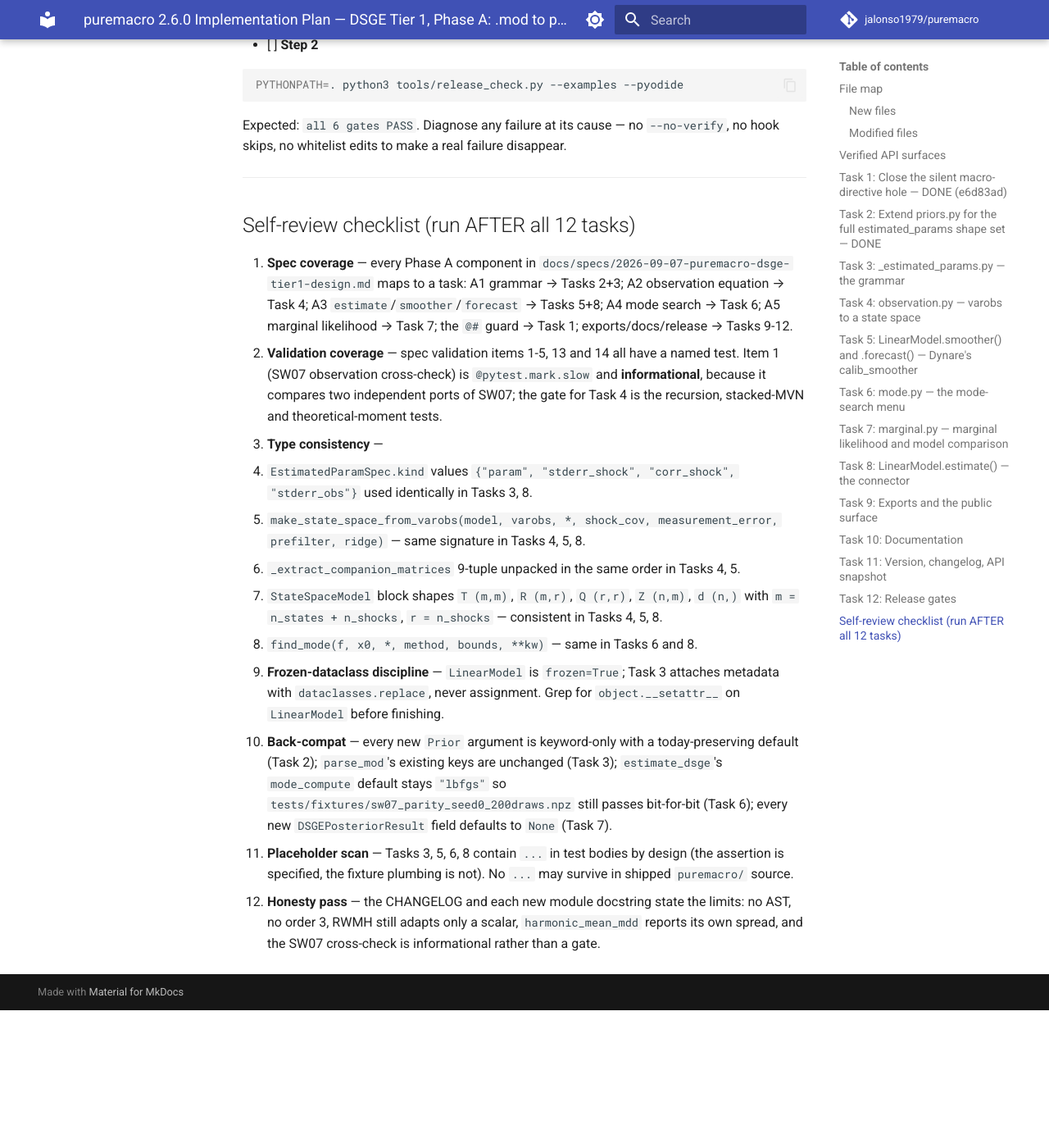
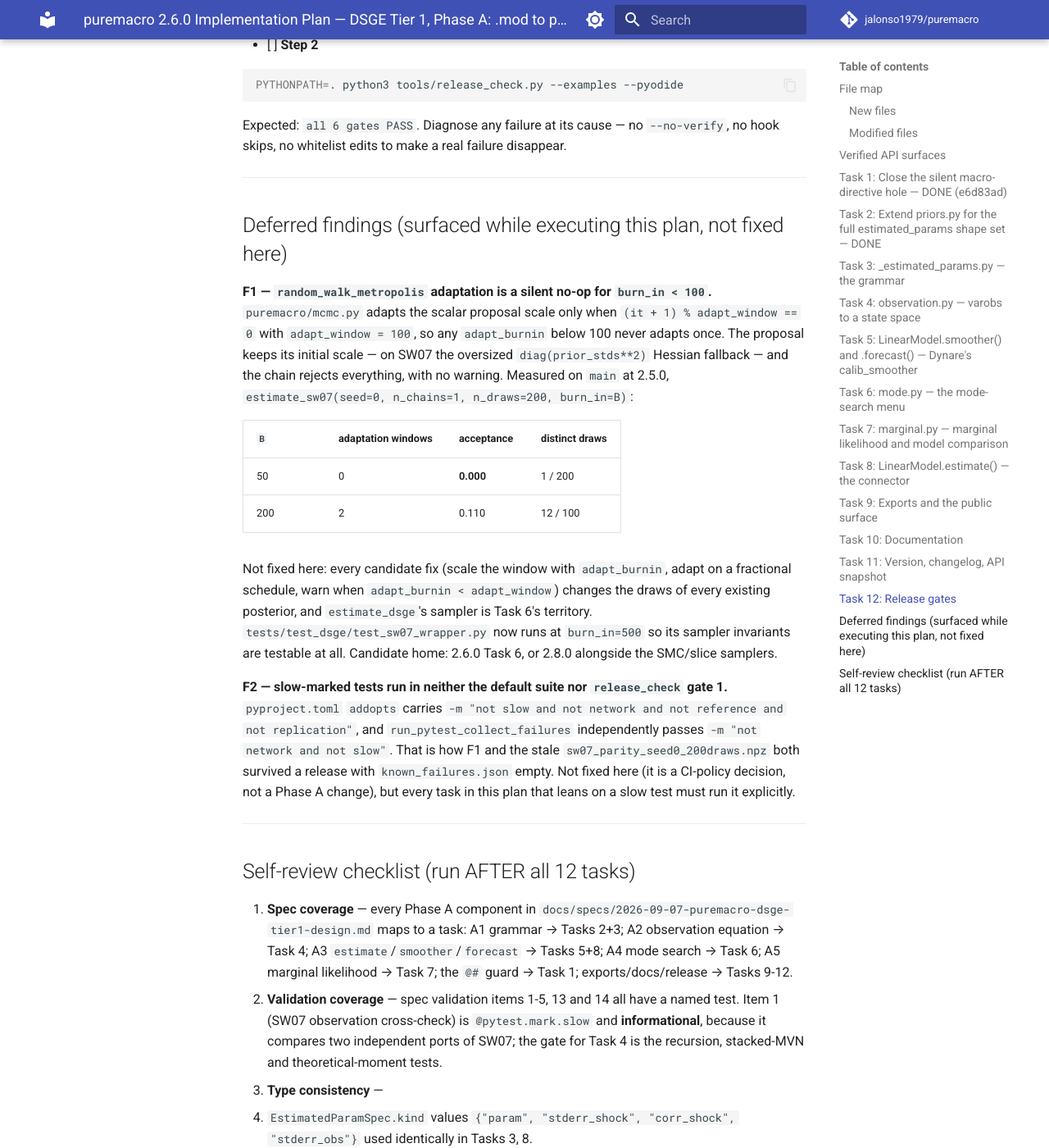
Before and after one commit to jalonso1979/puremacro, an MkDocs documentation site: the page built from docs/plans/2026-09-07-puremacro-260-dsge-estimation-phase-a-plan.md, in a window 1280 px wide and 1400 px high, scrolled down 24063 px. Shown: the whole window at 82% size. Built offline with MkDocs 1.6.1 and Material for MkDocs 9.7.7, drawn with Linux system fonts in a browser that asks for light colours; comment, search, counter and statistics services are not loaded; before the commit the page ends 25295 px from its top, so only the background shows below that.

Commit message:
test(dsge): refresh the SW07 parity golden, stale since the 2.5.0 Kalman fix
test_sw07_parity_short_chain has been failing since the 2.5.0 release. Nothing
noticed: slow-marked tests run in neither the default suite (pyproject addopts)
nor release_check gate 1, and known_failures.json is empty.

Two deliberate 2.5.0 fixes moved the SW07 log-posterior at every parameter
vector while the frozen fixture kept the pre-fix values. The gap decomposes
completely, with nothing unexplained beyond 5e-4 log points (the last-bit
Kalman noise the test's own docstring budgets for):

  draw   total gap   Kalman fix   prior fix   prior fix (independent)
     0    111.5126     109.3991      2.1135                    2.1140
    60    112.7315     111.8355      0.8961                    0.8960
   199    111.0451     111.0503     -0.0052                   -0.0050

The Kalman term is the diffuse P0 = 1e6*I giving way to the unconditional
Lyapunov covariance (CHANGELOG records +113.99 at the shipped starting values);
it is isolated by restoring the old initialisation. The prior term is the
inverse gamma becoming Dynare's inverse_gamma_specification + lpdfig1; it is
confirmed independently by reconstructing the pre-2.4.1 density the CHANGELOG
describes and differencing it, which reproduces the residual to ~1e-4 at every
probe draw.

Only log_posterior_trace is regenerated, at the same frozen draws. The draws
are probe points and stay frozen, so the check remains independent of today's
sampler; every other array in the .npz is byte-identical.

burn_in in the fresh-chain half goes 50 -> 500. random_walk_metropolis adapts
its proposal scale only on (it + 1) % 100 == 0, so burn_in=50 never adapts
once, the proposal keeps the oversized diag(prior_stds**2) fallback scale, and
the chain rejected all 200 draws (acceptance 0.000, one distinct draw; 0.110 at
burn_in=200). The sampler gap itself is recorded as deferred finding F1 in the
Phase A plan rather than fixed here: every candidate fix changes the draws of
every existing posterior.

Co-Authored-By: Claude Opus 5 <noreply@anthropic.com>
Claude-Session: https://claude.ai/code/session_01NyHg4TroyDiHvMqALpCZ1D

```diff
--- a/docs/plans/2026-09-07-puremacro-260-dsge-estimation-phase-a-plan.md
+++ b/docs/plans/2026-09-07-puremacro-260-dsge-estimation-phase-a-plan.md
@@ -1024,6 +1024,35 @@ Expected: `all 6 gates PASS`. Diagnose any failure at its cause — no `--no-ver
 
 ---
 
+## Deferred findings (surfaced while executing this plan, not fixed here)
+
+**F1 — `random_walk_metropolis` adaptation is a silent no-op for `burn_in < 100`.**
+`puremacro/mcmc.py` adapts the scalar proposal scale only when `(it + 1) % adapt_window == 0` with
+`adapt_window = 100`, so any `adapt_burnin` below 100 never adapts once. The proposal keeps its
+initial scale — on SW07 the oversized `diag(prior_stds**2)` Hessian fallback — and the chain rejects
+everything, with no warning. Measured on `main` at 2.5.0, `estimate_sw07(seed=0, n_chains=1,
+n_draws=200, burn_in=B)`:
+
+| `B` | adaptation windows | acceptance | distinct draws |
+|---|---|---|---|
+| 50 | 0 | **0.000** | 1 / 200 |
+| 200 | 2 | 0.110 | 12 / 100 |
+
+Not fixed here: every candidate fix (scale the window with `adapt_burnin`, adapt on a fractional
+schedule, warn when `adapt_burnin < adapt_window`) changes the draws of every existing posterior, and
+`estimate_dsge`'s sampler is Task 6's territory. `tests/test_dsge/test_sw07_wrapper.py` now runs at
+`burn_in=500` so its sampler invariants are testable at all. Candidate home: 2.6.0 Task 6, or 2.8.0
+alongside the SMC/slice samplers.
+
+**F2 — slow-marked tests run in neither the default suite nor `release_check` gate 1.**
+`pyproject.toml` `addopts` carries `-m "not slow and not network and not reference and not
+replication"`, and `run_pytest_collect_failures` independently passes `-m "not network and not
+slow"`. That is how F1 and the stale `sw07_parity_seed0_200draws.npz` both survived a release with
+`known_failures.json` empty. Not fixed here (it is a CI-policy decision, not a Phase A change), but
+every task in this plan that leans on a slow test must run it explicitly.
+
+---
+
 ## Self-review checklist (run AFTER all 12 tasks)
 
 1. **Spec coverage** — every Phase A component in `docs/specs/2026-09-07-puremacro-dsge-tier1-design.md` maps to a task: A1 grammar → Tasks 2+3; A2 observation equation → Task 4; A3 `estimate`/`smoother`/`forecast` → Tasks 5+8; A4 mode search → Task 6; A5 marginal likelihood → Task 7; the `@#` guard → Task 1; exports/docs/release → Tasks 9-12.
```
Also changed, not shown: 2 other files.
